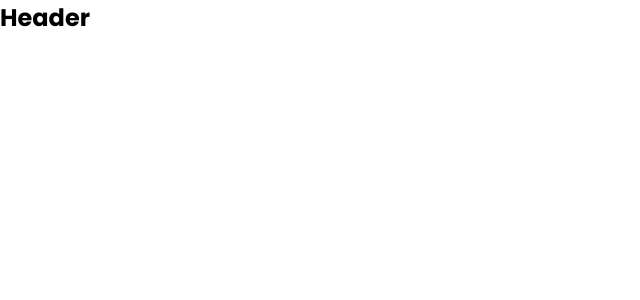
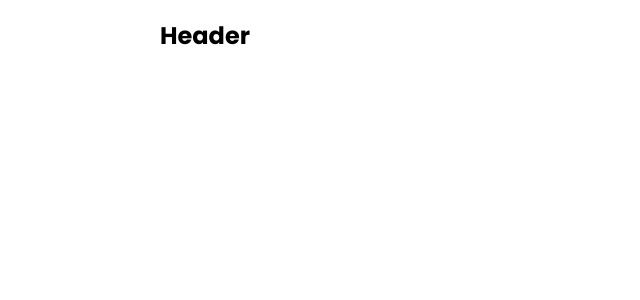
Before and after one commit to EduGollner/Loja-Imperio, a React (Vite) app in the folder FrontEnd/: page / in a window 1280 px wide. Shown: the top 300 px of the page, without its empty margins (0-640 px from the left). Built offline with nearby package versions, Linux system fonts and the light colour scheme.

Commit message:
Primeiros estilos do cabeçalho.

```diff
--- a/FrontEnd/src/App.css
+++ b/FrontEnd/src/App.css
@@ -1,8 +1,14 @@
-@import url('https://fonts.googleapis.com/css2?family=Poppins:wght@400;700&display=swap');
+@import url("https://fonts.googleapis.com/css2?family=Poppins:wght@400;700&display=swap");
 
 * {
-    margin: 0;
-    padding: 0;
-    box-sizing: border-box;
-    font-family: 'Poppins', sans-serif;
+  margin: 0;
+  padding: 0;
+  box-sizing: border-box;
+  font-family: "Poppins", sans-serif;
 }
+
+.im-container {
+  width: 100%;
+  max-width: 960px;
+  margin: 0 auto;
+}
--- a/FrontEnd/src/components/Header/index.tsx
+++ b/FrontEnd/src/components/Header/index.tsx
@@ -3,7 +3,7 @@ import './styles.css';
 export default function Header() {
     return (
     <header>
-        <nav>
+        <nav className="im-container">
             <h1>Header</h1>
         </nav>
     </header>
--- a/FrontEnd/src/components/Header/styles.css
+++ b/FrontEnd/src/components/Header/styles.css
@@ -0,0 +1,5 @@
+header {
+    height: 70px;
+    display: flex;
+    align-items: center;
+}
```
